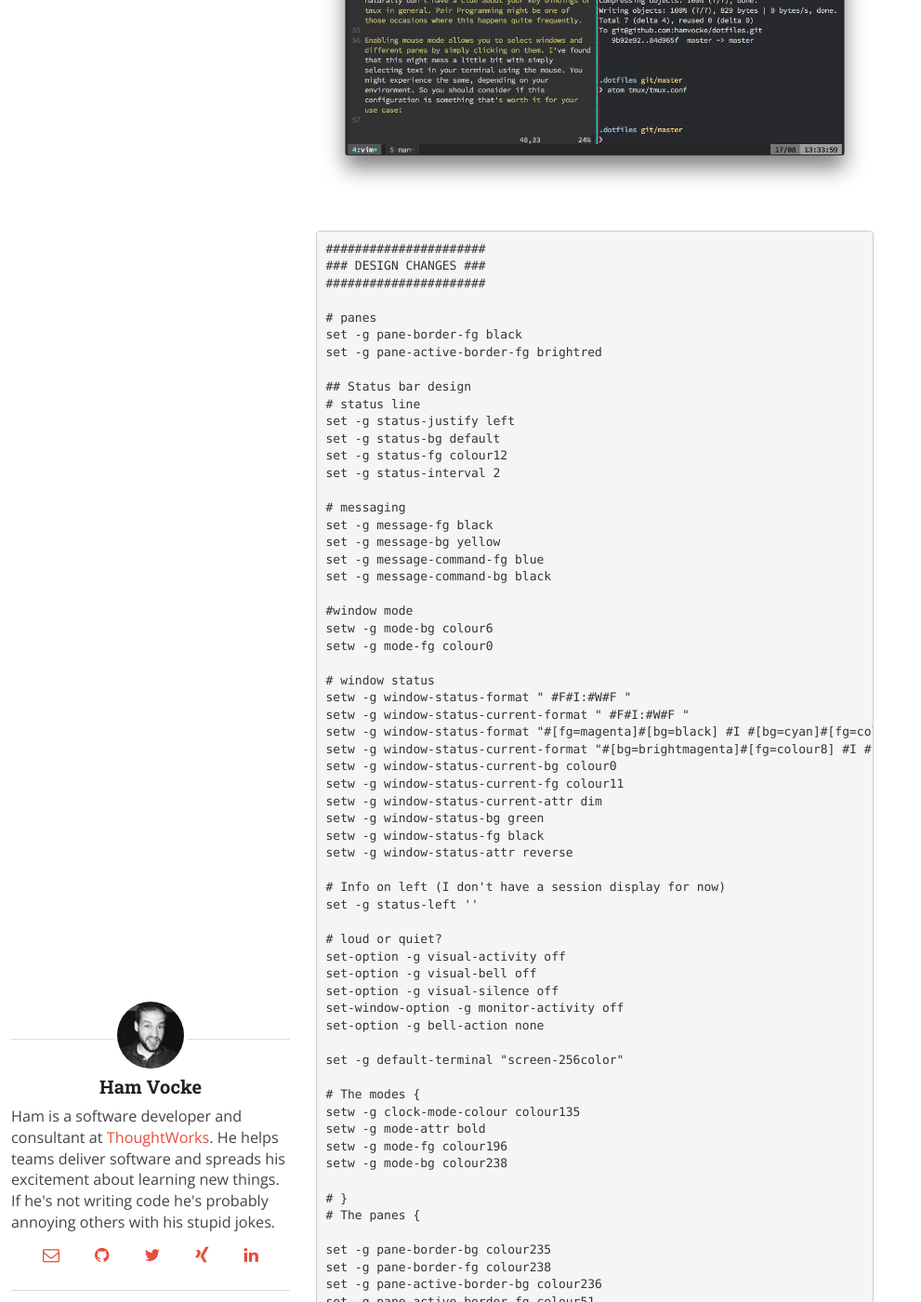
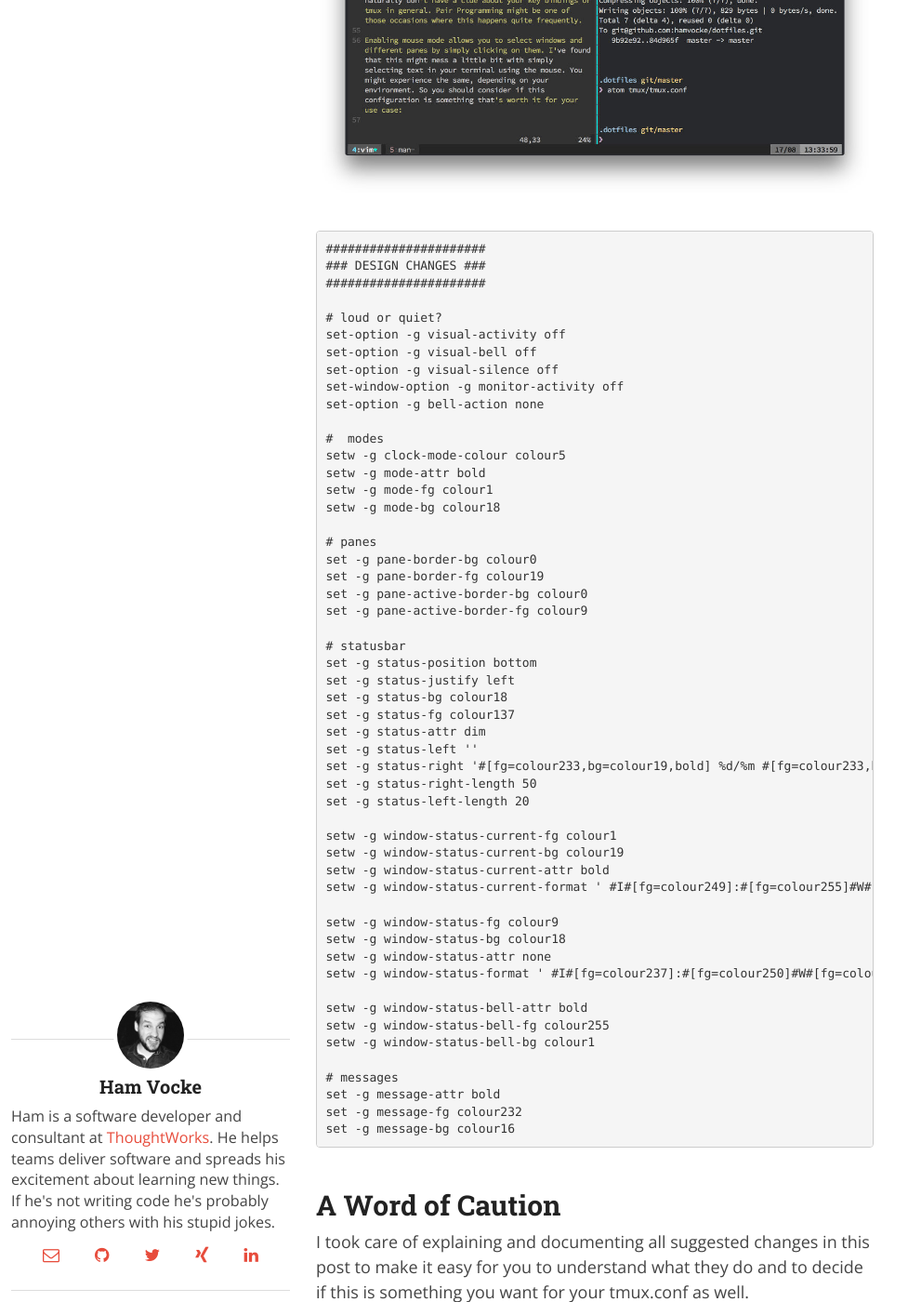
Before and after one commit to hamvocke/hamvocke.github.io, a Jekyll site: the page built from _posts/2015-08-17-a-guide-to-customizing-your-tmux-conf.md, in a window 1280 px wide and 1400 px high, scrolled down 4706 px. Shown: the whole window at 93% size, without its empty margins (0-991 px from the left). Built offline with Jekyll 4.4.1, drawn with Linux system fonts in a browser that asks for light colours; nearby versions of some CDN libraries; comment, search, counter and statistics services are not loaded; some of the changed text lies outside the part shown.

Commit message:
clean up design changes

```diff
--- a/_posts/2015-08-17-a-guide-to-customizing-your-tmux-conf.md
+++ b/_posts/2015-08-17-a-guide-to-customizing-your-tmux-conf.md
@@ -87,42 +87,6 @@ Depending on your color scheme (I'm using [base16-ocean-dark](https://github.com
     ### DESIGN CHANGES ###
     ######################
 
-    # panes
-    set -g pane-border-fg black
-    set -g pane-active-border-fg brightred
-
-    ## Status bar design
-    # status line
-    set -g status-justify left
-    set -g status-bg default
-    set -g status-fg colour12
-    set -g status-interval 2
-
-    # messaging
-    set -g message-fg black
-    set -g message-bg yellow
-    set -g message-command-fg blue
-    set -g message-command-bg black
-
-    #window mode
-    setw -g mode-bg colour6
-    setw -g mode-fg colour0
-
-    # window status
-    setw -g window-status-format " #F#I:#W#F "
-    setw -g window-status-current-format " #F#I:#W#F "
-    setw -g window-status-format "#[fg=magenta]#[bg=black] #I #[bg=cyan]#[fg=colour8] #W "
-    setw -g window-status-current-format "#[bg=brightmagenta]#[fg=colour8] #I #[fg=colour8]#[bg=colour14] #W "
-    setw -g window-status-current-bg colour0
-    setw -g window-status-current-fg colour11
-    setw -g window-status-current-attr dim
-    setw -g window-status-bg green
-    setw -g window-status-fg black
-    setw -g window-status-attr reverse
-
-    # Info on left (I don't have a session display for now)
-    set -g status-left ''
-
     # loud or quiet?
     set-option -g visual-activity off
     set-option -g visual-bell off
@@ -130,41 +94,36 @@ Depending on your color scheme (I'm using [base16-ocean-dark](https://github.com
     set-window-option -g monitor-activity off
     set-option -g bell-action none
 
-    set -g default-terminal "screen-256color"
+    #  modes
+    setw -g clock-mode-colour colour5
+    setw -g mode-attr bold
+    setw -g mode-fg colour1
+    setw -g mode-bg colour18
 
-    # The modes {
-    setw -g clock-mode-colour colour135
-    setw -g mode-attr bold
-    setw -g mode-fg colour196
-    setw -g mode-bg colour238
+    # panes
+    set -g pane-border-bg colour0
+    set -g pane-border-fg colour19
+    set -g pane-active-border-bg colour0
+    set -g pane-active-border-fg colour9
 
-    # }
-    # The panes {
-
-    set -g pane-border-bg colour235
-    set -g pane-border-fg colour238
-    set -g pane-active-border-bg colour236
-    set -g pane-active-border-fg colour51
-
-    # }
-    # The statusbar {
-
+    # statusbar
     set -g status-position bottom
-    set -g status-bg colour234
+    set -g status-justify left
+    set -g status-bg colour18
     set -g status-fg colour137
     set -g status-attr dim
     set -g status-left ''
-    set -g status-right '#[fg=colour233,bg=colour241,bold] %d/%m #[fg=colour233,bg=colour245,bold] %H:%M:%S '
+    set -g status-right '#[fg=colour233,bg=colour19,bold] %d/%m #[fg=colour233,bg=colour8,bold] %H:%M:%S '
     set -g status-right-length 50
     set -g status-left-length 20
 
-    setw -g window-status-current-fg colour81
-    setw -g window-status-current-bg colour238
+    setw -g window-status-current-fg colour1
+    setw -g window-status-current-bg colour19
     setw -g window-status-current-attr bold
-    setw -g window-status-current-format ' #I#[fg=colour250]:#[fg=colour255]#W#[fg=colour50]#F '
+    setw -g window-status-current-format ' #I#[fg=colour249]:#[fg=colour255]#W#[fg=colour249]#F '
 
-    setw -g window-status-fg colour138
-    setw -g window-status-bg colour235
+    setw -g window-status-fg colour9
+    setw -g window-status-bg colour18
     setw -g window-status-attr none
     setw -g window-status-format ' #I#[fg=colour237]:#[fg=colour250]#W#[fg=colour244]#F '
 
@@ -172,14 +131,10 @@ Depending on your color scheme (I'm using [base16-ocean-dark](https://github.com
     setw -g window-status-bell-fg colour255
     setw -g window-status-bell-bg colour1
 
-    # }
-    # The messages {
-
+    # messages
     set -g message-attr bold
     set -g message-fg colour232
-    set -g message-bg colour166
-
-    # }
+    set -g message-bg colour16
 
 ## A Word of Caution
 I took care of explaining and documenting all suggested changes in this post to make it easy for you to understand what they do and to decide if this is something you want for your tmux.conf as well.
```
